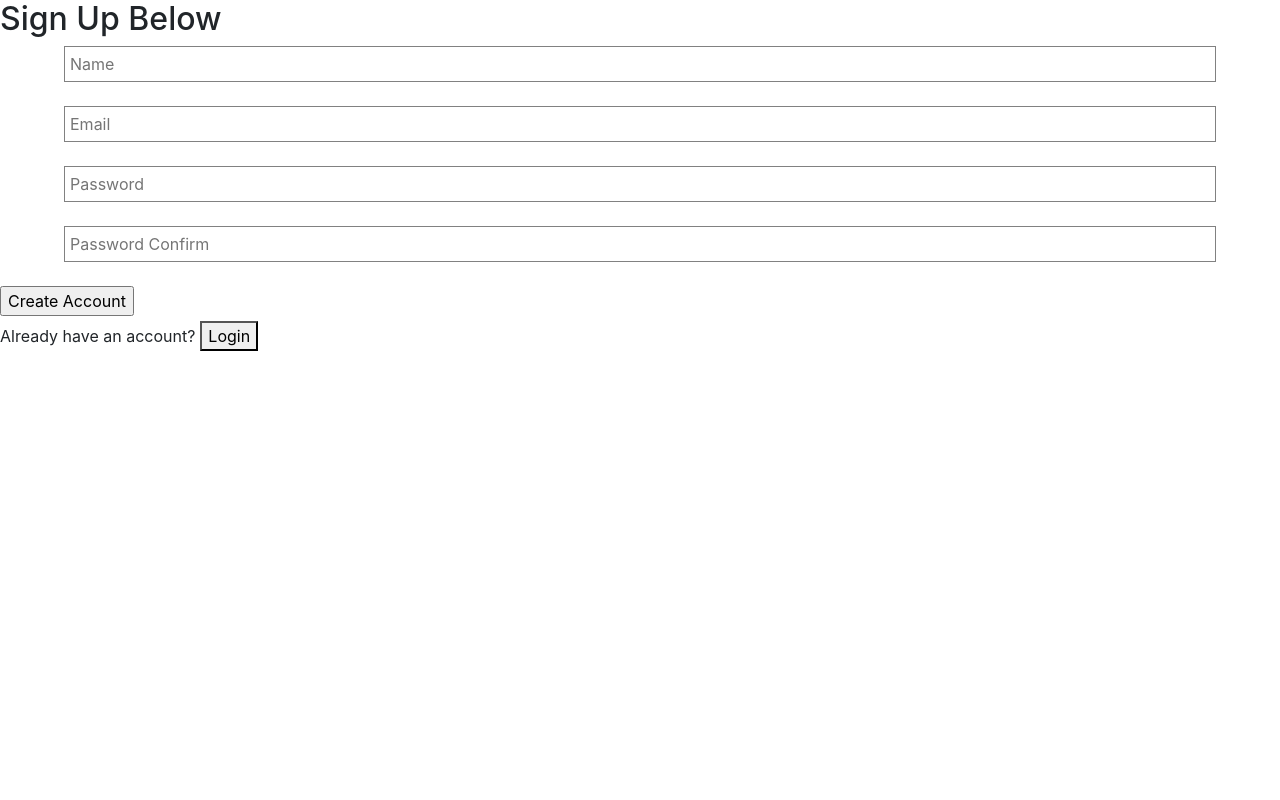
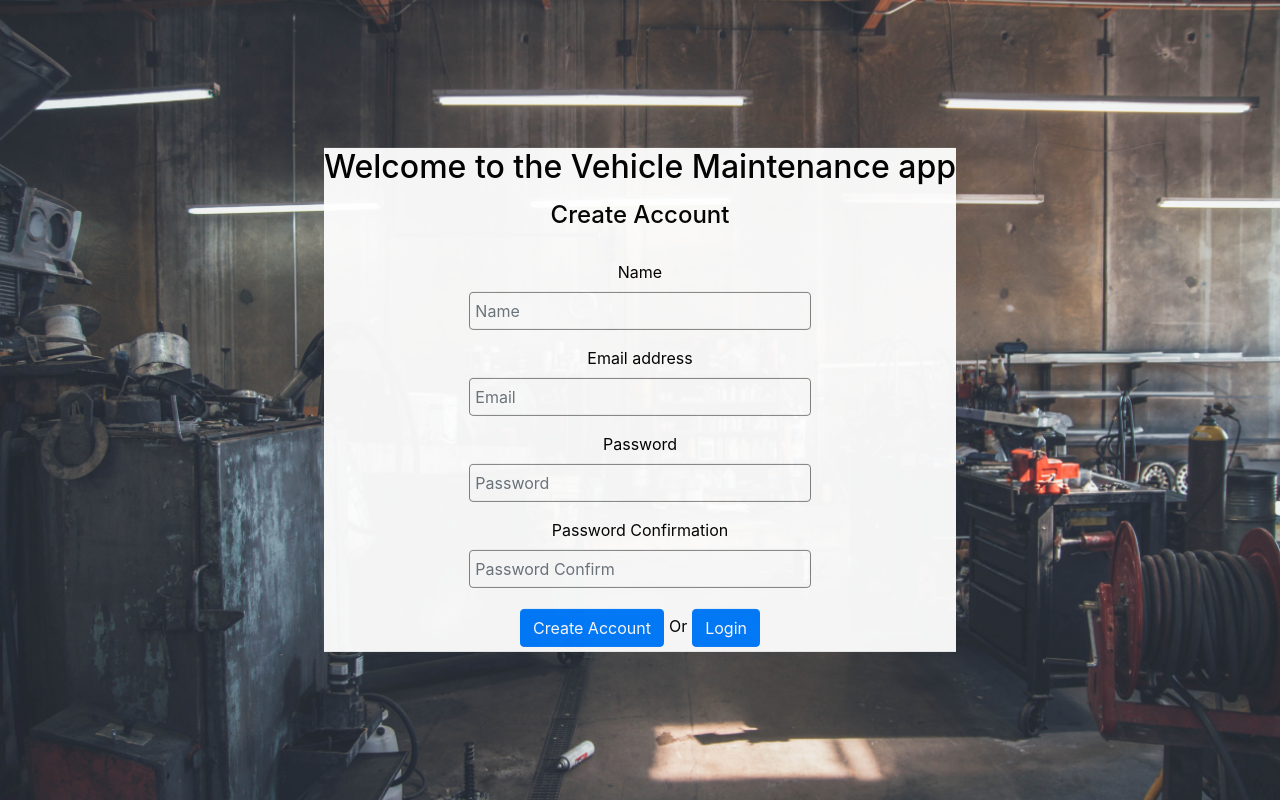
Before and after one commit to kenyounot/maintenance-tracker, a React (Create React App) app in the folder client/: page /signup in a window 1280 px wide. Built offline with nearby package versions, Linux system fonts and the light colour scheme.

Commit message:
Add styling for sign up page

```diff
--- a/client/src/components/LoginForm.js
+++ b/client/src/components/LoginForm.js
@@ -4,10 +4,10 @@ import Form from 'react-bootstrap/Form';
 
 const LoginForm = props => {
 	return (
-		<div className='login-component'>
+		<div className='form-component'>
 			<h2>Welcome to the Vehicle Maintenance app</h2>
 			<h4>Login Below</h4>
-			<Form className='login-form' onSubmit={props.handleOnSubmit}>
+			<Form className='form' onSubmit={props.handleOnSubmit}>
 				<Form.Group controlId='formBasicEmail'>
 					<Form.Label>Email address</Form.Label>
 					<Form.Control
--- a/client/src/components/SignUpForm.js
+++ b/client/src/components/SignUpForm.js
@@ -1,46 +1,61 @@
 import React from 'react';
+import Button from 'react-bootstrap/Button';
+import Form from 'react-bootstrap/Form';
 
 const SignUpForm = props => {
 	return (
-		<div>
-			<h2>Sign Up Below</h2>
-			<form onSubmit={props.handleOnSubmit} className='signup-form'>
-				<input
+		<div className='form-component'>
+			<h2>Welcome to the Vehicle Maintenance app</h2>
+			<h4>Create Account</h4>
+			<Form className='form' onSubmit={props.handleOnSubmit}>
+				<Form.Group controlId='formBasicPassword'>
+					<Form.Label>Name</Form.Label>
+					<Form.Control
 						onChange={props.handleOnChange}
 						type='text'
 						name='name'
 						placeholder='Name'
 						value={props.userInfo.name}
 					/>
-				<br />
-				<input
+				</Form.Group>
+				<Form.Group controlId='formBasicEmail'>
+					<Form.Label>Email address</Form.Label>
+					<Form.Control
 						onChange={props.handleOnChange}
 						type='email'
 						name='email'
 						placeholder='Email'
 						value={props.userInfo.userName}
 					/>
-				<br />
-				<input
+				</Form.Group>
+				<Form.Group controlId='formBasicPassword'>
+					<Form.Label>Password</Form.Label>
+					<Form.Control
 						onChange={props.handleOnChange}
 						type='password'
 						name='password'
 						placeholder='Password'
 						value={props.userInfo.password}
 					/>
-				<br />
-				<input
+				</Form.Group>
+				<Form.Group controlId='formBasicPassword'>
+					<Form.Label>Password Confirmation</Form.Label>
+					<Form.Control
 						onChange={props.handleOnChange}
 						type='password'
 						name='password_confirmation'
 						placeholder='Password Confirm'
 						value={props.userInfo.password_confirmation}
 					/>
-				<br />
-				<input type='submit' value='Create Account' />
-			</form>
-			Already have an account?
-			<button onClick={props.handleLoginClick}>Login</button>
+				</Form.Group>
+				<Button variant='primary' type='submit'>
+					Create Account
+				</Button>
+				Or
+				<Button variant='primary' onClick={props.handleLoginClick}>
+					Login
+				</Button>
+			</Form>
 		</div>
 	);
 };
--- a/client/src/containers/Login.js
+++ b/client/src/containers/Login.js
@@ -52,7 +52,7 @@ export class Login extends Component {
 
 	render() {
 		return (
-			<div className='login-container'>
+			<div className='form-container'>
 				<LoginForm
 					handleCreateClick={this.handleCreateClick}
 					handleOnChange={this.handleOnChange}
--- a/client/src/containers/SignUp.js
+++ b/client/src/containers/SignUp.js
@@ -45,7 +45,7 @@ export class SignUp extends Component {
 
 	render() {
 		return (
-			<div>
+			<div className='form-container'>
 				<SignUpForm
 					handleLoginClick={this.handleLoginClick}
 					handleOnSubmit={this.handleOnSubmit}
--- a/client/src/index.css
+++ b/client/src/index.css
@@ -28,21 +28,23 @@ body,
 	margin: 5px;
 }
 
-.login-component {
+.form-component {
 	background-color: white;
 	opacity: 95%;
 	color: black;
 	position: absolute;
-	top: 30%;
-	width: 100%;
+	left: 50%;
+	top: 50%;
+	-webkit-transform: translate(-50%, -50%);
+	transform: translate(-50%, -50%);
 	text-align: center;
 }
 
-.login-component > h4 {
+.form-component > h4 {
 	margin: 15px 0 30px;
 }
 
-.login-container {
+.form-container {
 	background-image: url('../src/images/neonbrand-ZSz1m4JPDqU-unsplash.jpg');
 
 	height: 100%;
@@ -52,10 +54,9 @@ body,
 	background-size: cover;
 }
 
-.login-form {
+.form {
 	margin: auto;
-
-	width: 50%;
+	width: 60%;
 }
 
 button {
```
Lines whose indentation alone changed are shown as unchanged.
